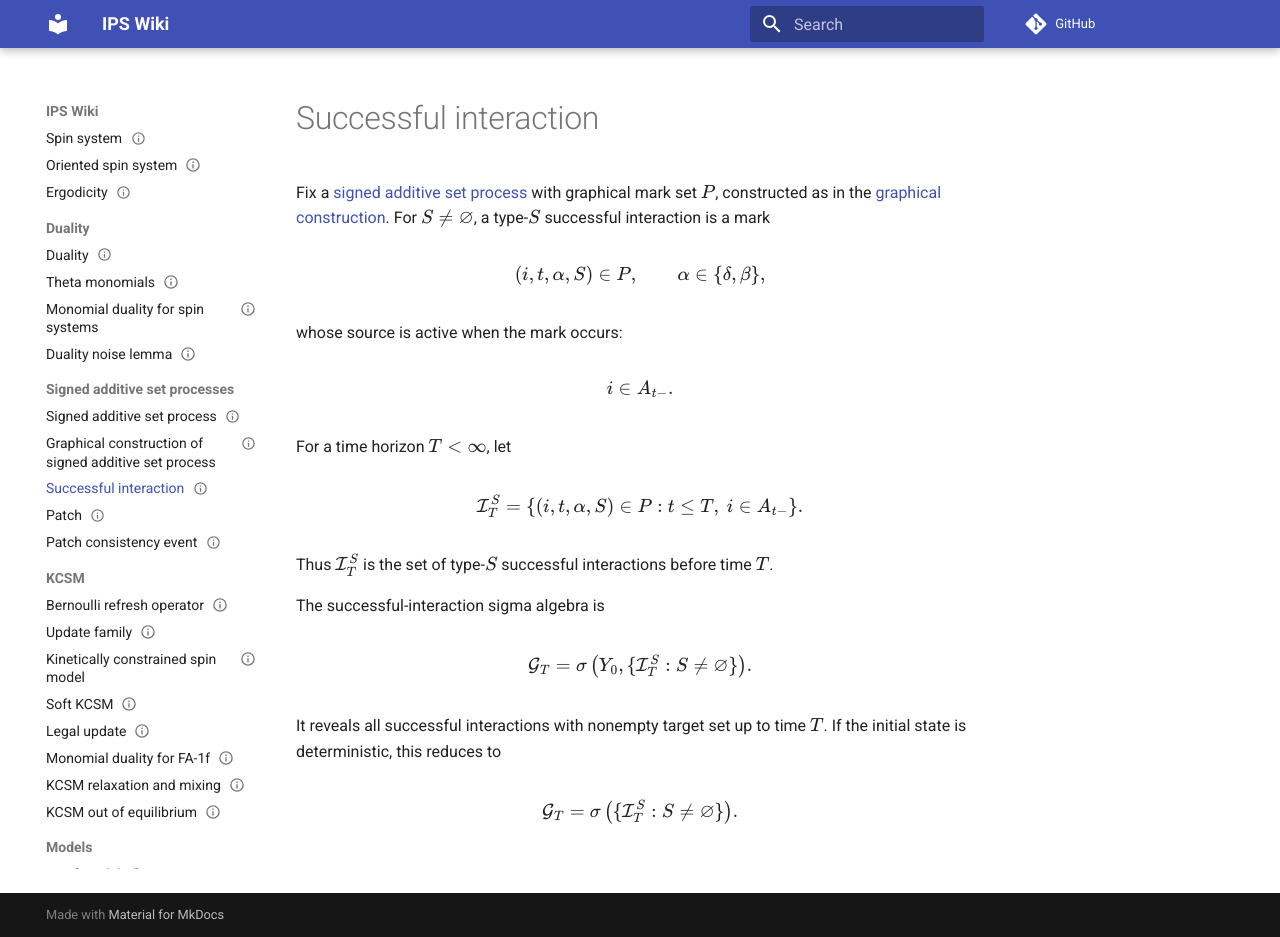
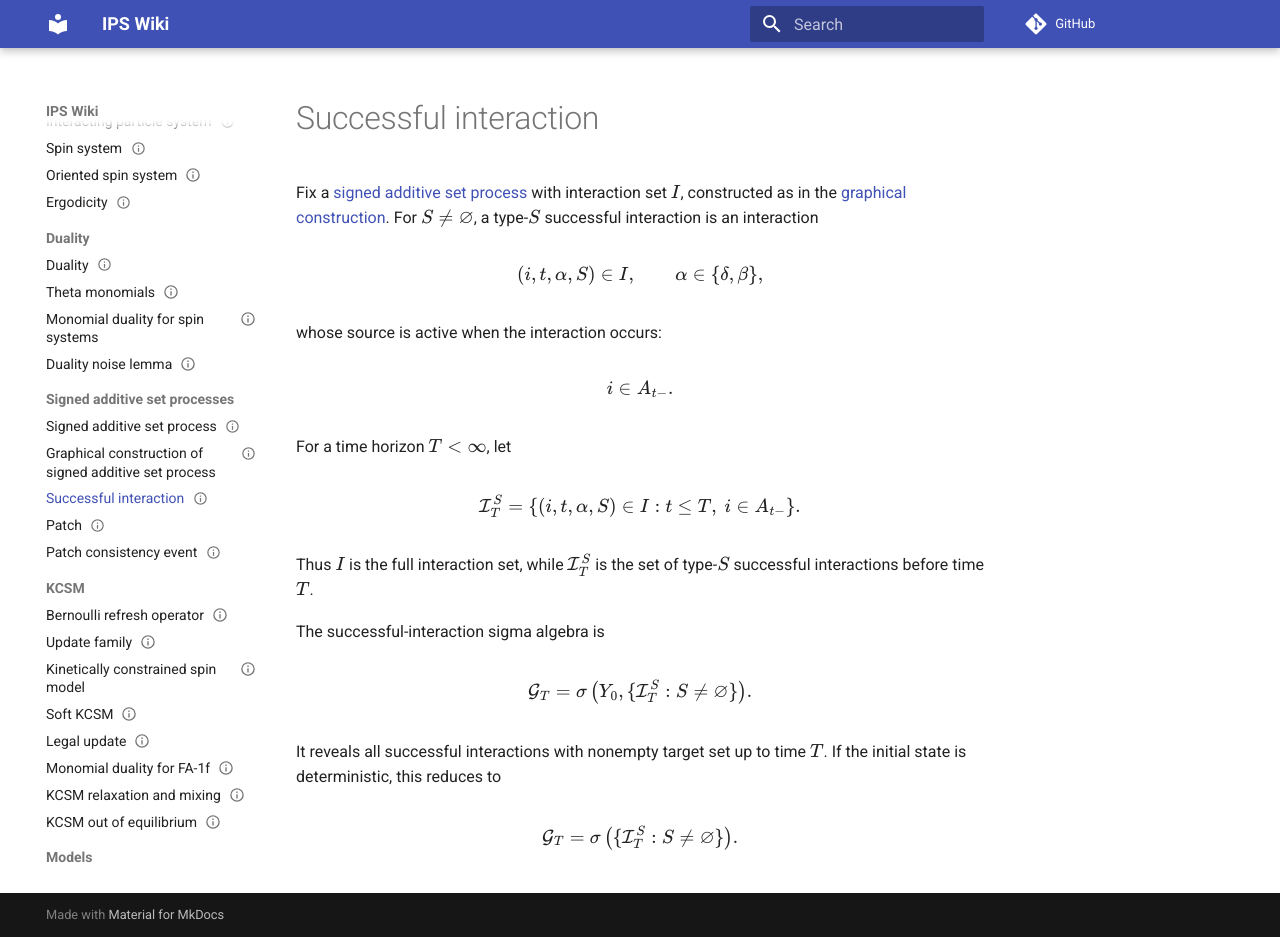
Before and after one commit to maciejgluchowski86-beep/ips-wiki, an MkDocs documentation site: the page built from docs/entries/successful-interaction.md, in a window 1280 px wide and 937 px high. Built offline with MkDocs 1.6.1 and Material for MkDocs 9.7.7, drawn with Linux system fonts in a browser that asks for light colours; comment, search, counter and statistics services are not loaded.

Commit message:
Use I for interaction set in successful interaction entry

```diff
--- a/docs/entries/successful-interaction.md
+++ b/docs/entries/successful-interaction.md
@@ -9,15 +9,15 @@ tags:
 
 # Successful interaction
 
-Fix a [signed additive set process](signed-additive-set-process.md) with graphical mark set \(P\), constructed as in the [graphical construction](graphical-construction-of-signed-additive-set-process.md). For \(S\ne\vn\), a type-\(S\) successful interaction is a mark
+Fix a [signed additive set process](signed-additive-set-process.md) with interaction set \(I\), constructed as in the [graphical construction](graphical-construction-of-signed-additive-set-process.md). For \(S\ne\vn\), a type-\(S\) successful interaction is an interaction
 
 $$
-(i,t,\alpha,S)\in P,
+(i,t,\alpha,S)\in I,
 \qquad
 \alpha\in\{\delta,\beta\},
 $$
 
-whose source is active when the mark occurs:
+whose source is active when the interaction occurs:
 
 $$
 i\in A_{t-}.
@@ -28,10 +28,10 @@ For a time horizon \(T<\infty\), let
 $$
 \mathcal I_T^S
 =
-\{(i,t,\alpha,S)\in P:t\le T,\ i\in A_{t-}\}.
+\{(i,t,\alpha,S)\in I:t\le T,\ i\in A_{t-}\}.
 $$
 
-Thus \(\mathcal I_T^S\) is the set of type-\(S\) successful interactions before time \(T\).
+Thus \(I\) is the full interaction set, while \(\mathcal I_T^S\) is the set of type-\(S\) successful interactions before time \(T\).
 
 The successful-interaction sigma algebra is
 
```
